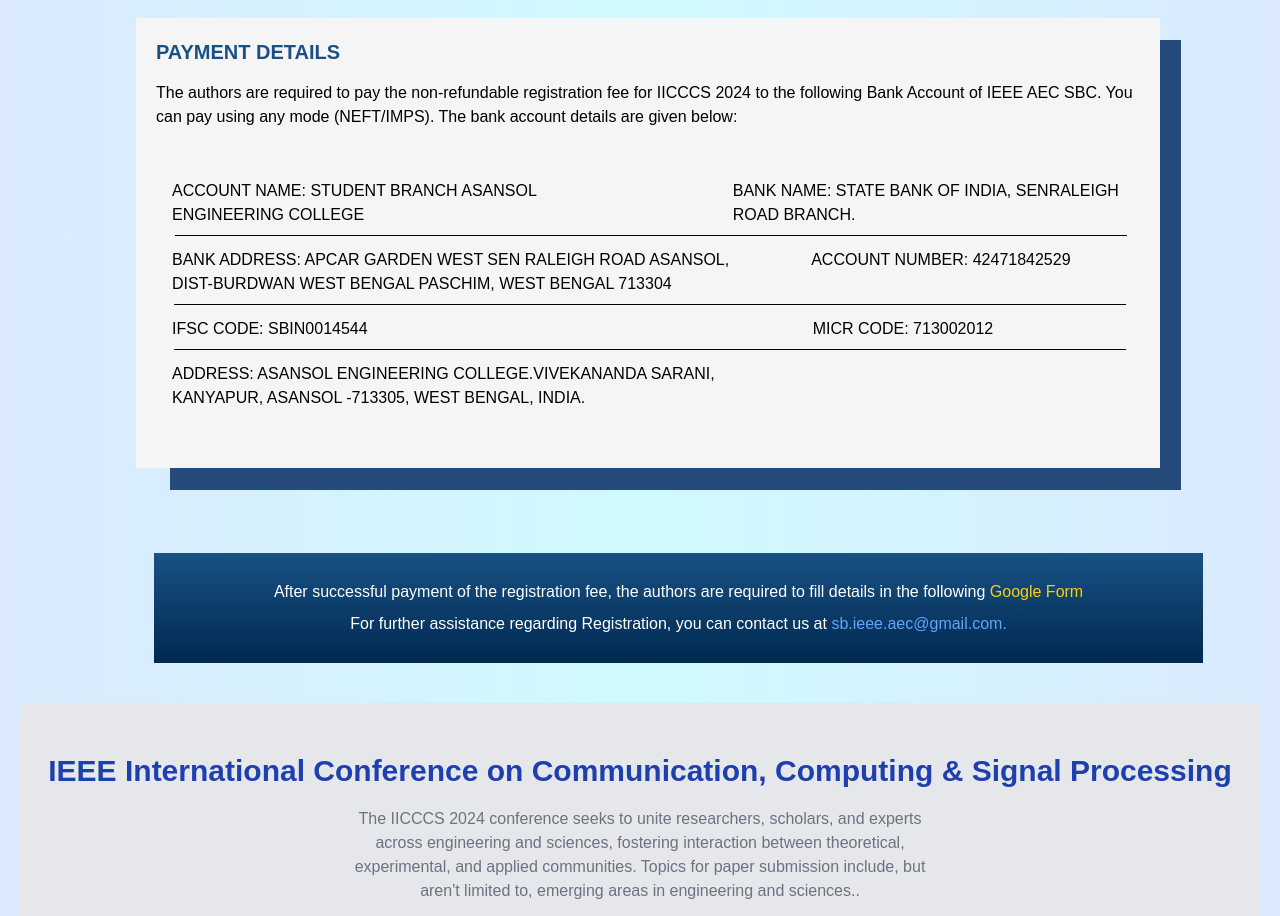
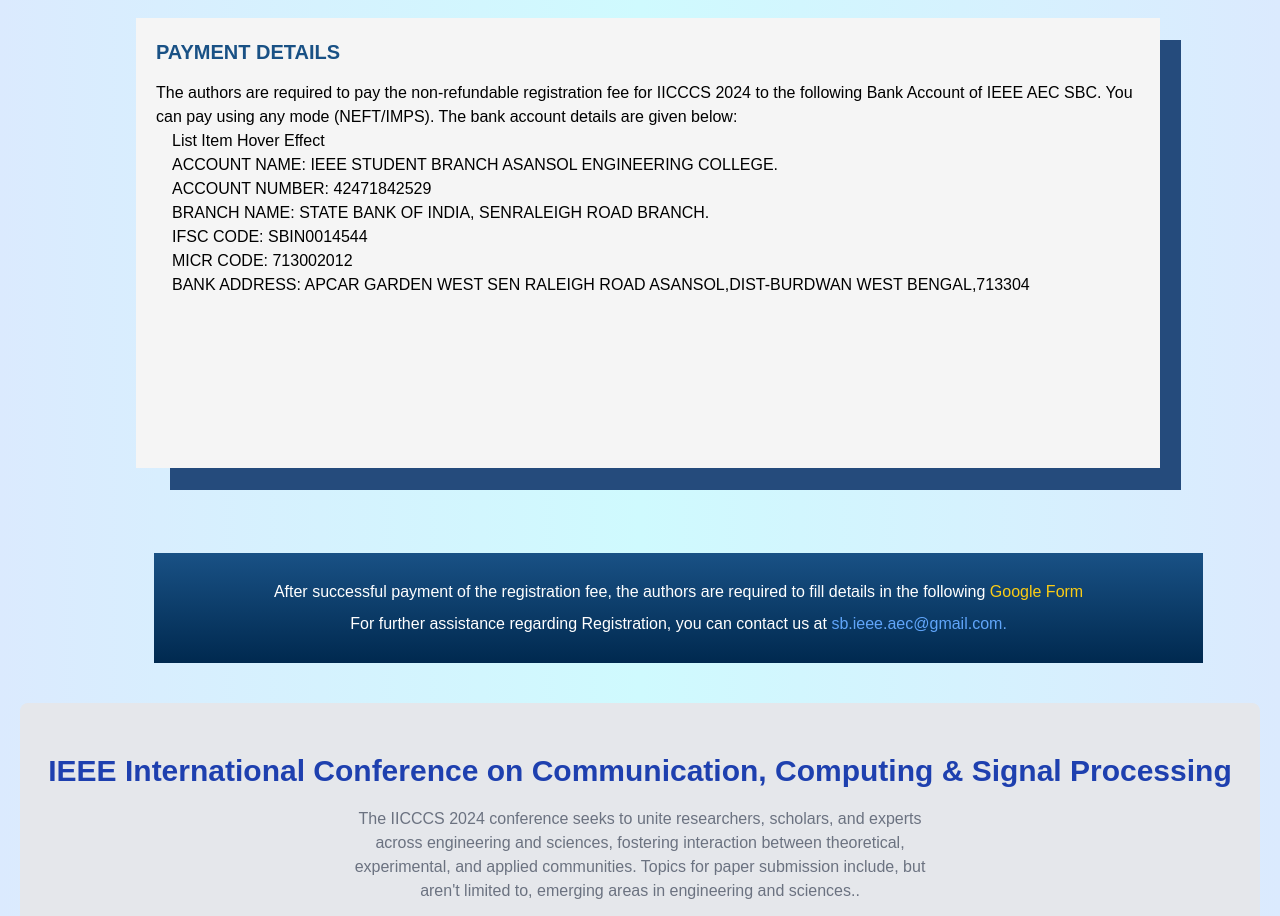
Before and after one commit to AEC-ECE-Developers/Registration-Page, a website built with Vite: page index.html in a window 1280 px wide. Shown: the part 780-1696 px from the top of the page. Built offline with nearby package versions, Linux system fonts and the light colour scheme.

Commit message:
Update index.html
payment details list design changed.

```diff
--- a/index.html
+++ b/index.html
@@ -75,24 +75,17 @@
                 <h2 class="text-xl font-semibold payhed">PAYMENT DETAILS</h2>
                 <p class="fontpara">The authors are required to pay the non-refundable registration fee for IICCCS 2024 to the following Bank Account of IEEE AEC SBC. You can pay using any mode (NEFT/IMPS). The bank account details are given below:</p>
 
-                <div class="flex ml-9 mt-[50px] gap-[94px]">
-                    <div>ACCOUNT NAME: STUDENT BRANCH ASANSOL ENGINEERING COLLEGE</div>
-                    <div>BANK NAME: STATE BANK OF INDIA, SENRALEIGH ROAD BRANCH.</div>
-                </div>
-                <div class="line"></div>
-                <div class="flex mt-3 ml-9 gap-[82px]">
-                    <div>BANK ADDRESS: APCAR GARDEN WEST SEN RALEIGH ROAD ASANSOL, <br>DIST-BURDWAN WEST BENGAL PASCHIM, WEST BENGAL 713304</div>
-                    <div>ACCOUNT NUMBER: 42471842529</div>
-                </div>
-                <div class="line2"></div>
-
-                <div class="flex mt-3 ml-9 gap-[445px]">
-                    <div>IFSC CODE: SBIN0014544</div>
-                    <div>MICR CODE: 713002012</div>
-                </div>
-                <div class="line2"></div>
-                <div class="mt-3 ml-9">
-                    ADDRESS: ASANSOL ENGINEERING COLLEGE.VIVEKANANDA SARANI,<br> KANYAPUR, ASANSOL -713305, WEST BENGAL, INDIA.</div>
+                <div class="list ml-9">
+                    <h2>List Item Hover Effect</h2>
+                    <ul>
+                      <li><span>ACCOUNT NAME: IEEE STUDENT BRANCH ASANSOL ENGINEERING COLLEGE.</span></li>
+                      <li><span>ACCOUNT NUMBER: 42471842529</span></li>
+                      <li><span>BRANCH NAME: STATE BANK OF INDIA, SENRALEIGH ROAD BRANCH.</span></li>
+                      <li><span>IFSC CODE: SBIN0014544</span></li>
+                      <li><span>MICR CODE: 713002012</span></li>
+                      <li><span>BANK ADDRESS: APCAR GARDEN WEST SEN RALEIGH ROAD ASANSOL,DIST-BURDWAN WEST BENGAL,713304</span></li>
+                    </ul>
+                  </div>
 
             </div>
             <div class="bluediv2"></div>
```
